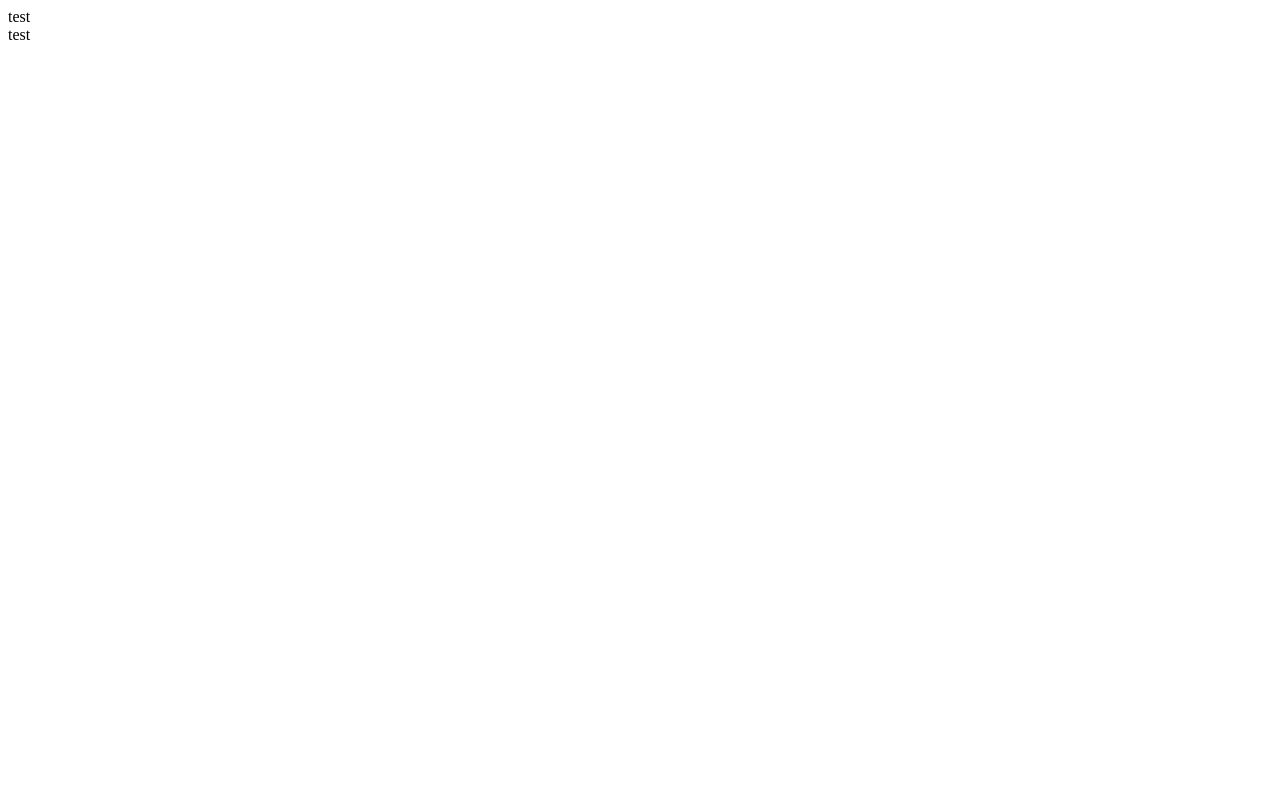
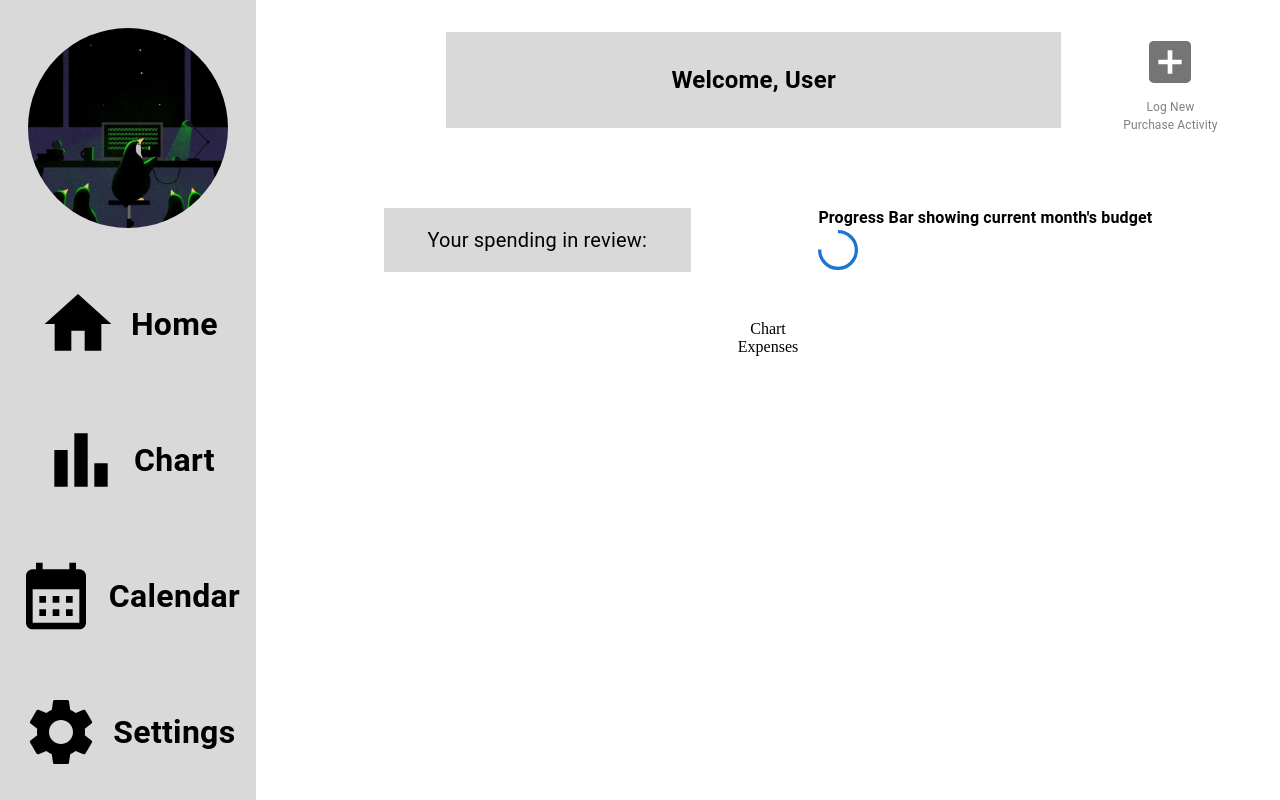
Before and after one commit to danishtran-uci/BudgetBuddy, a React (Create React App) app: page / in a window 1280 px wide. Built offline with nearby package versions, Linux system fonts and the light colour scheme.

Commit message:
progress on page and finish nav bar

```diff
--- a/package.json
+++ b/package.json
@@ -3,6 +3,10 @@
   "version": "0.1.0",
   "private": true,
   "dependencies": {
+    "@emotion/react": "^11.11.4",
+    "@emotion/styled": "^11.11.5",
+    "@mui/icons-material": "^5.15.17",
+    "@mui/material": "^5.15.17",
     "@testing-library/jest-dom": "^5.17.0",
     "@testing-library/react": "^13.4.0",
     "@testing-library/user-event": "^13.5.0",
--- a/src/components/Home/HomePage.js
+++ b/src/components/Home/HomePage.js
@@ -1,15 +1,19 @@
 import React from 'react';
-import { useNavigate } from 'react-router-dom';
-import NavBar from '../NavBar';
+import NavBar from '../Nav/NavBar';
+import { Box } from '@mui/material';
+import HomePageContent from './HomePageContent';
 
 function HomePage() {
-  const navigate = useNavigate();
-
   return (
-    <div>
+    <Box
+      style={{
+        display: 'flex',
+        flexDirection: 'row',
+      }}
+    >
       <NavBar />
-      test
-    </div>
+      <HomePageContent />
+    </Box>
   );
 }
 
--- /dev/null
+++ b/src/components/Home/HomePageContent.js
@@ -0,0 +1,147 @@
+import React from 'react';
+import { Box, CircularProgress, IconButton, Typography, colors } from '@mui/material';
+import AddBoxIcon from '@mui/icons-material/AddBox';
+
+const iconButtonTextStyle = {
+  fontSize: '1.5vh',
+  color: 'grey'
+}
+
+function HomePageContent() {
+
+  return (
+    // Main Container for defining size of the component
+    <Box
+      style={{
+        width:'80vw',
+        height:'100vh',
+      }}
+    >
+      {/* Container for holding whole component's content */}
+      <Box
+        style={{
+          height: '100%',
+          width: '100%',
+          display: 'flex',
+          flexDirection: 'column',
+          alignItems: 'center',
+        }}
+      >
+        {/* Container first section of the page; with welcome banner and button to log new purchases */}
+        <Box
+          style={{
+            width:'100%',
+            height:'20%',
+            display: 'flex',
+            alignItems:'center',
+            justifyContent: 'space-evenly'
+          }}
+        >
+          {/* Container for welcome user banner */}
+          <Box
+            style={{
+              width:'60%',
+              height:'60%',
+              backgroundColor: '#D9D9D9',
+              marginLeft: '10vw',
+              display: 'flex',
+              alignItems:'center',
+              justifyContent: 'center'
+            }}
+          >
+            <Typography
+              style={{
+                fontSize: '3vh',
+                fontWeight: 'bold'
+              }}
+            >
+              Welcome, User
+            </Typography>
+          </Box>
+
+          {/* Container for log new purchase button and its text */}
+          <Box
+            style={{
+              display: 'flex',
+              flexDirection: 'column',
+              alignItems:'center',
+              justifyContent: 'space-evenly'
+            }}
+          >
+            <IconButton>
+              <AddBoxIcon
+                style={{
+                  fontSize: '7vh'
+                }}
+              />
+            </IconButton>
+            <Typography style={iconButtonTextStyle}>
+              Log New
+            </Typography>
+            <Typography  style={iconButtonTextStyle}>
+              Purchase Activity
+            </Typography>
+          </Box>
+        </Box>
+
+        {/* Container second section of the page; with spend in review banner and progress bar of current month's budget */}
+        <Box
+          style={{
+            width:'100%',
+            height:'20%',
+            display: 'flex',
+            flexDirection: 'row',
+            alignItems:'center',
+            justifyContent: 'space-evenly',
+            // borderStyle: 'solid'
+          }}
+        >
+          {/* Container for spending banner */}
+          <Box
+            style={{
+              width:'30%',
+              height:'40%',
+              backgroundColor: '#D9D9D9',
+              display: 'flex',
+              alignItems:'center',
+              justifyContent: 'center'
+            }}
+          >
+              <Typography
+                style={{
+                  fontSize: '2.5vh',
+                }}
+              >
+                Your spending in review:
+              </Typography>
+          </Box>
+
+          {/* Container for Progress Data */}
+          <Box>
+            <Typography
+              style={{
+                fontSize: '2vh',
+                fontWeight: 'bold'
+              }}
+            >
+              Progress Bar showing current month{"'"}s budget
+            </Typography>
+            <CircularProgress variant="determinate" value={75} />
+
+          </Box>
+
+        </Box>
+
+
+        <Box>
+          Chart
+        </Box>
+        <Box>
+          Expenses
+        </Box>
+      </Box>
+    </Box>
+  );
+}
+
+export default HomePageContent;
--- /dev/null
+++ b/src/components/Nav/NavBar.js
@@ -0,0 +1,85 @@
+import React from 'react';
+import { Box, Typography } from '@mui/material';
+import profileIcon from './penguin.jpg';
+import HomeIcon from '@mui/icons-material/Home';
+import CalendarMonthIcon from '@mui/icons-material/CalendarMonth';
+import BarChartIcon from '@mui/icons-material/BarChart';
+import SettingsIcon from '@mui/icons-material/Settings';
+
+const spanStyle = {
+  display: 'flex',
+  flexDirection: 'row',
+  justifyContent: 'center',
+  alignItems: 'center',
+  width: '100%',
+}
+
+const iconStyle = {
+  fontSize: '10vh',
+  paddingRight: '1vw'
+}
+
+const textStyle = {
+  fontWeight: 'bold',
+  fontSize: '4vh',
+}
+
+function NavBar() {
+  return (
+    <Box
+      style={{
+        width:'20vw',
+        height:'100vh',
+        backgroundColor: '#D9D9D9',
+      }}
+    >
+      <Box
+        style={{
+          height: '100%',
+          width: '100%',
+          display: 'flex',
+          flexDirection: 'column',
+          alignItems: 'center',
+          justifyContent: 'space-around',
+        }}
+      >
+        <img
+          src={profileIcon}
+          alt="profileImage"
+          style={{
+            height: '25vh',
+            width: '25vh',
+            objectFit: 'cover',
+            borderRadius: '50%',
+          }}
+        />
+        <span style={spanStyle}>
+          <HomeIcon style={iconStyle} />
+          <Typography style={textStyle}>
+            Home
+          </Typography>
+        </span>
+        <span style={spanStyle}>
+          <BarChartIcon style={iconStyle} />
+          <Typography style={textStyle}>
+            Chart
+          </Typography>
+        </span>
+        <span style={spanStyle}>
+          <CalendarMonthIcon style={iconStyle} />
+          <Typography style={textStyle}>
+            Calendar
+          </Typography>
+        </span>
+        <span style={spanStyle}>
+          <SettingsIcon style={iconStyle} />
+          <Typography style={textStyle}>
+            Settings
+          </Typography>
+        </span>
+      </Box>
+    </Box>
+  );
+}
+
+export default NavBar;
--- a/src/components/NavBar.js
+++ /dev/null
@@ -1,11 +0,0 @@
-import React from 'react';
-
-function NavBar() {
-  return (
-    <div>
-      test
-    </div>
-  );
-}
-
-export default NavBar;
--- /dev/null
+++ b/src/index.css
@@ -0,0 +1,3 @@
+* {
+  margin: 0;
+}
--- a/src/index.js
+++ b/src/index.js
@@ -1,5 +1,6 @@
 import React from 'react';
 import ReactDOM from 'react-dom/client';
+import './index.css';
 import App from './App';
 
 const root = ReactDOM.createRoot(document.getElementById('root'));
```
Also changed, not shown: src/components/Nav/penguin.jpg (added), 1 other file (tests, documents, lock files or other folders).
